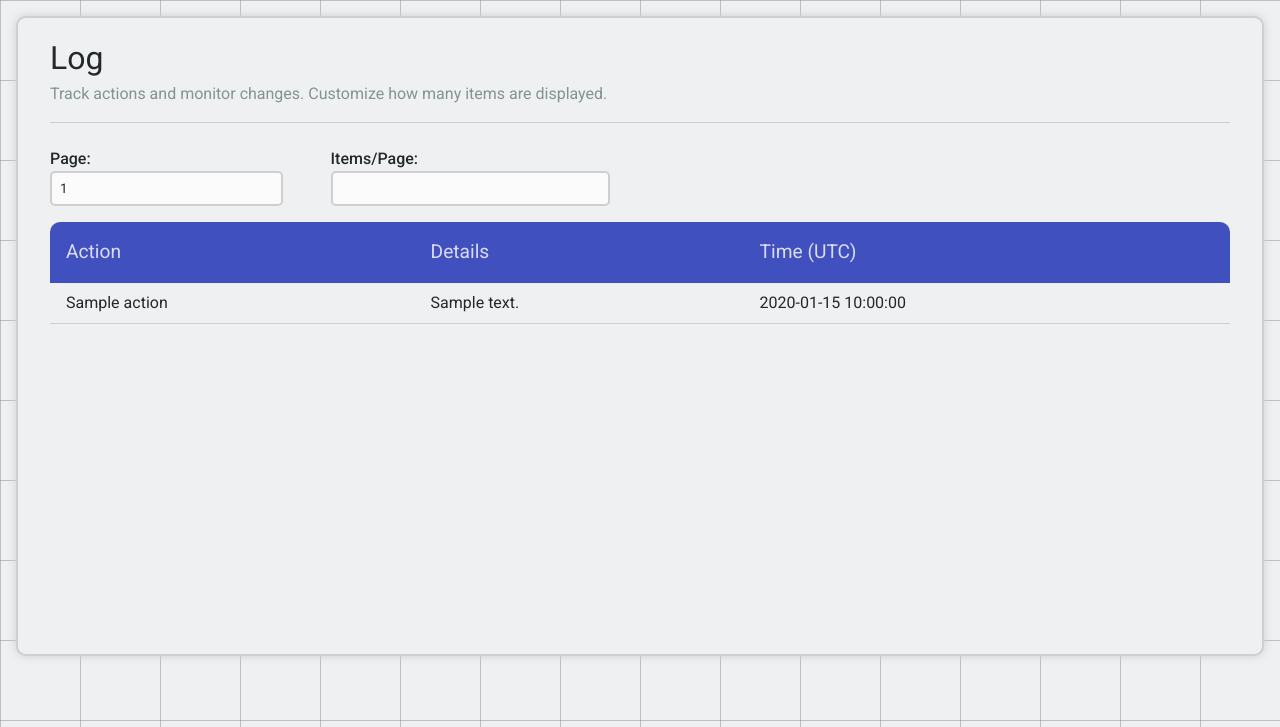
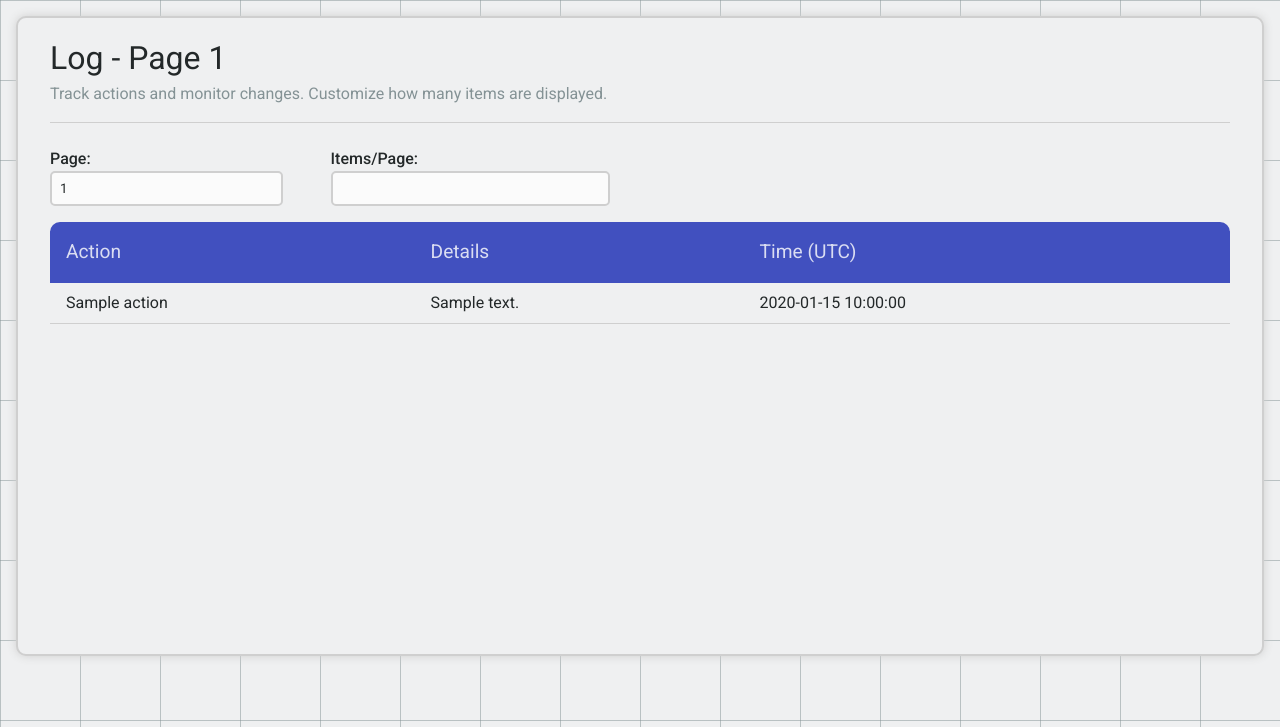
Before and after one commit to Viovyx/Gitok-Flask-Website-STEM-Project, a Python web app: template templates/log.html in a window 1280 px wide. Shown: the part 24-751 px from the top of the page. Run offline with Jinja, Linux system fonts and the light colour scheme; the template is opened without the code that fills it: most values are stand-ins (such as "Sample title", 1, 10 or a date in 2020).

Commit message:
added page to title

```diff
--- a/templates/log.html
+++ b/templates/log.html
@@ -20,7 +20,7 @@
         <div class="page-wrapper">
             <!-- Content -->
             <div class="page-content">
-                <h1>Log</h1>
+                <h1>Log - Page {{ info.page }}</h1>
                 <p class="subscript">Track actions and monitor changes. Customize how many items are displayed.</p>
                 <hr />
                 <div class="log-selector">
```
